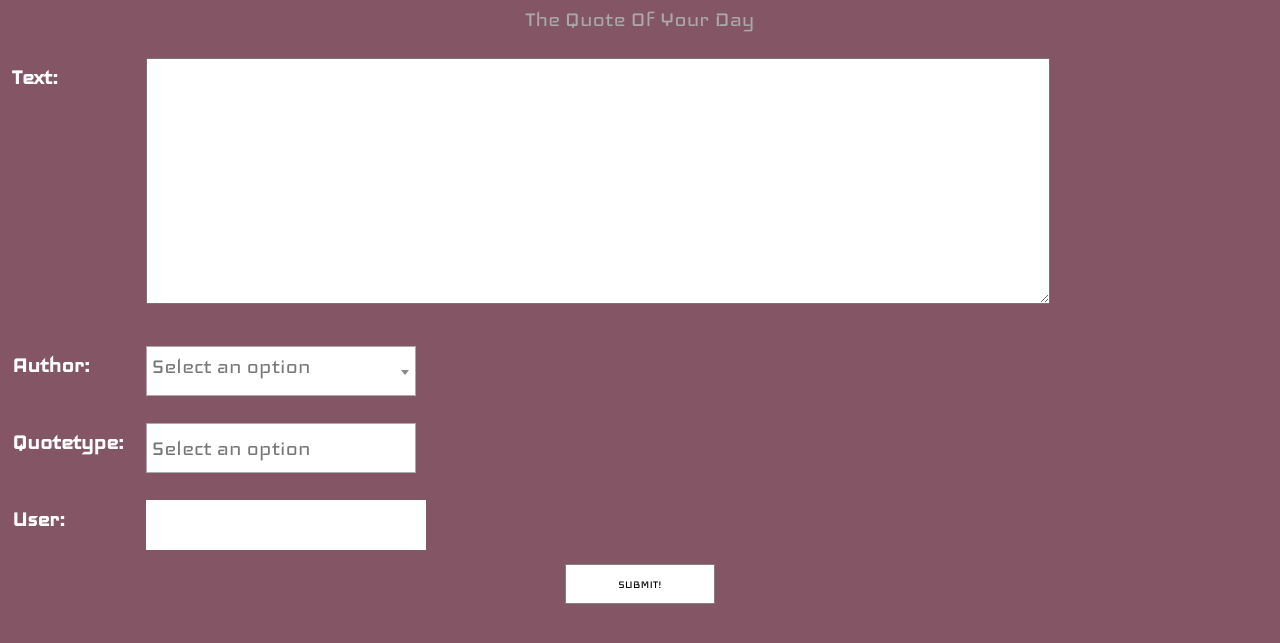
After one commit to anastasia-si/random-quote-generator, a Django app: page /quote/add/ in a window 1280 px wide. The commit adds this page. Shown: the top 643 px of the page. Run offline with Django 3.2, Linux system fonts and the light colour scheme; data comes from the database, SQL or seed files in the repository; both versions use the stored data as it was before the commit; some libraries are stand-ins or nearby versions.

Commit message:
add functionality to add a new quote

```diff
--- /dev/null
+++ b/quote/forms.py
@@ -0,0 +1,21 @@
+from quote.models import Quote
+from django.forms import ModelForm
+from django import forms
+
+
+class AddQuoteForm(ModelForm):
+    class Meta:
+        model = Quote
+        fields = ['text', 'author', 'quotetype', 'user']
+
+    def __init__(self, *args, **kwargs):
+        super(AddQuoteForm, self).__init__(*args, **kwargs)
+
+        # for field in self.fields.values():
+        #     if field.widget.__class__ in  (forms.widgets.TextInput, forms.widgets.Textarea):
+        #         field.widget.attrs['class'] = 'quote-text-input'
+
+        #         if field.widget.__class__ in  (forms.widgets.Select): # pylint: disable=no-member
+        #             field.widget.attrs['class'] += ' quote-select'
+        #         self.fields['quotetype'].widget.attrs['value'] = self.instance.quotetype
+        #         self.fields['symbol_text'].widget.attrs['disabled'] = 'disabled'
--- a/quote/models.py
+++ b/quote/models.py
@@ -19,8 +19,7 @@ class QuoteType(models.Model):
 	name = models.CharField(max_length=3, choices=QUOTE_TYPES, help_text='Quote category')
 
 	def __str__(self):
-
-		return self.name
+		return dict(self.QUOTE_TYPES)[self.name]
 
 
 class Author(models.Model):
@@ -50,7 +49,7 @@ class Quote(models.Model):
 	text = models.TextField(max_length=500)
 	author = models.ForeignKey(Author, on_delete=models.SET_NULL, null=True, blank=True)
 	user = models.CharField(max_length=100, null=True)
-	quotetype = models.ManyToManyField(QuoteType, help_text='Please select a quote type:')
+	quotetype = models.ManyToManyField(QuoteType) #, help_text='Please select a quote type:'
 	created_date = models.DateField(null=False, auto_now=True)
 
 	def __str__(self):
--- a/quote/static/quote/main.js
+++ b/quote/static/quote/main.js
@@ -15,3 +15,10 @@ function getRandomDarkColor() {
 }
 
 document.body.style.backgroundColor = getRandomDarkColor();
+
+$(document).ready(function() {
+    $('select').select2({
+        placeholder: 'Select an option'
+    });
+
+});
--- a/quote/static/quote/styles/styles.css
+++ b/quote/static/quote/styles/styles.css
@@ -42,7 +42,12 @@ p, h1, h2, h3 {
     color: #fff;
     margin: 0 auto;
     padding: 10px 15px 25px 15px;
+  }
 
+  @media (min-width: 768px) {
+    .quote__text {
+      min-height: 200px;
+    }
   }
 
   .quote__text strong {
@@ -90,10 +95,94 @@ p, h1, h2, h3 {
     border: 1px solid grey;
     border-radius: 0;
     text-transform: uppercase;
+    text-decoration: none;
     font-family: Iceland;
+
   }
 
   .btn:hover {
     cursor: pointer;
     background-color: #eee;
   }
+
+  .add_sign {
+    width: 40px;
+    height: 40px;
+    position: absolute;
+    top: 10px;
+    right: 10px;
+    text-decoration: none;
+    background-image: url("../images/plus_sign.svg");
+    background-size: contain;
+    background-repeat: no-repeat;
+  }
+
+  .add_sign:hover {
+    cursor: pointer;
+  }
+
+  table {
+    width: 100%;
+  }
+
+  th {
+    width: 10%;
+  }
+
+  th, td {
+    padding: 15px 10px 10px;
+    text-align: left;
+    vertical-align: top;
+  }
+
+  label {
+    color: #ffffff;
+  }
+
+  textarea {
+    width: 80%;
+    font-size: inherit;
+  }
+
+  select,
+  input {
+    width: 270px;
+    height: 50px;
+    padding: 0 5px;
+    border: 0;
+  }
+
+  .select2-selection,
+  .select2-selection__rendered,
+  .select2-selection__arrow,
+  .select2-search__field {
+    height: 50px !important;
+    line-height: 40px !important;
+    font-family: inherit;
+    font-size: inherit !important;
+    margin-top: 0 !important;
+    padding: 0 !important;
+}
+
+  .select2-selection {
+    padding-left: 5px !important;
+    padding-right: 5px !important;
+  }
+
+  .select2-selection__choice {
+    height: 35px;
+  }
+
+  .select2-selection__placeholder {
+    color: #777 !important;
+  }
+
+ .select2-selection--single,
+ .select2-selection--multiple {
+    border-radius: 0 !important;
+  }
+
+  .select2-container {
+    min-width: 270px;
+    width: auto !important;
+  }
--- a/quote/templates/base.html
+++ b/quote/templates/base.html
@@ -6,9 +6,11 @@
   <meta charset="utf-8">
   <meta name="viewport" content="width=device-width, initial-scale=1">
   <!--link rel="stylesheet" href="https://stackpath.bootstrapcdn.com/bootstrap/4.1.3/css/bootstrap.min.css" integrity="sha384-MCw98/SFnGE8fJT3GXwEOngsV7Zt27NXFoaoApmYm81iuXoPkFOJwJ8ERdknLPMO" crossorigin="anonymous"-->
-
+  <link href="https://cdn.jsdelivr.net/npm/select2@4.0.13/dist/css/select2.min.css" rel="stylesheet" />
   {% load static %}
     <link rel="stylesheet" type="text/css" href="{% static 'quote/styles/styles.css' %}">
+    <script src="https://ajax.googleapis.com/ajax/libs/jquery/3.4.1/jquery.min.js"></script>
+    <script src="https://cdn.jsdelivr.net/npm/select2@4.0.13/dist/js/select2.min.js"></script>
 </head>
 <body>
   <header class="page-header">The Quote Of Your Day</header>
--- a/quote/templates/home.html
+++ b/quote/templates/home.html
@@ -1,7 +1,7 @@
 {% extends "base.html" %}
 
 {% block content %}
-
+  <a class="add_sign" href="{% url 'add' %}"></a>
   <section class="panel panel_quote quote">
     <blockquote class="quote__text"> {{ text | safe }} </blockquote>
     <footer class="quote__description">
--- /dev/null
+++ b/quote/templates/quote/add_quote.html
@@ -0,0 +1,12 @@
+{% extends "base.html" %}
+
+{% block content %}
+
+  <form action="" method="post">
+    {% csrf_token %}
+    <table>
+      {{ form.as_table }}
+    </table>
+    <input type="submit" class="btn" value="Submit!">
+  </form>
+{% endblock %}
--- a/quote/urls.py
+++ b/quote/urls.py
@@ -7,3 +7,7 @@ urlpatterns = [
     #path('quote/<int:pk>', views.QuoteDetailView.as_view(), name='quote-detail'),
 
 ]
+
+urlpatterns += [
+    path('add/', views.add_quote, name='add'),
+]
--- a/quote/views.py
+++ b/quote/views.py
@@ -1,6 +1,12 @@
-from django.shortcuts import render
+import datetime
+
+from django.shortcuts import render, get_object_or_404
 from django.views import generic
+from django.http import HttpResponseRedirect
+from django.urls import reverse
 from quote.models import Author, Quote, QuoteType
+from quote.forms import AddQuoteForm
+
 from .lib import utils as utils
 from .lib import quotation as q
 from .lib import quote_formatter as qf
@@ -32,3 +38,24 @@ def home(request):
     }
 
     return render(request, 'home.html', context=context)
+
+
+def add_quote(request):
+
+    if request.method == 'POST':
+
+        # Create a form instance and populate it with data from the request (binding):
+        form = AddQuoteForm(request.POST)
+
+        if form.is_valid():
+            form.save()
+            return HttpResponseRedirect(reverse('home')) # redirect back to the home page
+
+    else:
+        form = AddQuoteForm()
+
+    context = {
+        'form': form
+    }
+
+    return render(request, 'quote/add_quote.html', context)
```
Also changed, not shown: db.sqlite3, quote/migrations/0002_auto_20200323_0337.py (added), quote/static/quote/images/plus_sign.svg (added), quotegenerator/urls.py (line endings or trailing spaces).
